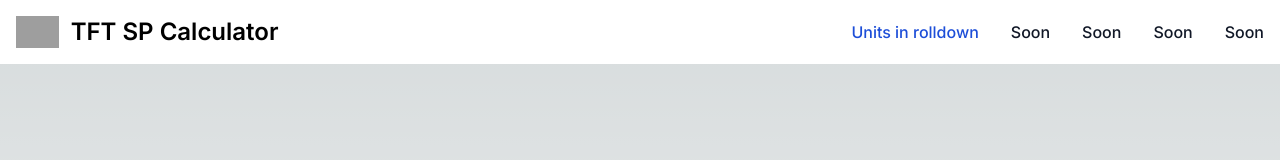
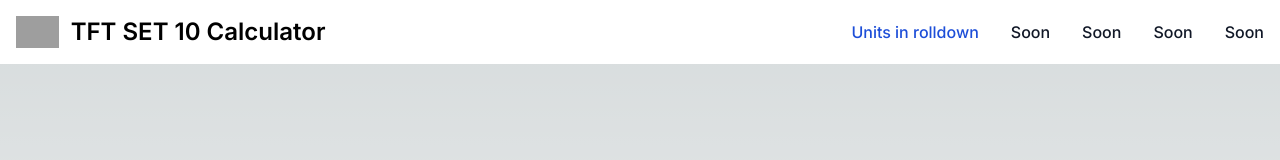
Before and after one commit to SergioPereo/tft-calculator, a Next.js app: page / in a window 1280 px wide. Shown: the top 160 px of the page. Built offline with nearby package versions, Linux system fonts and the light colour scheme; grey boxes are pictures that could not be loaded.

Commit message:
Text change

```diff
--- a/src/app/components/Navbar.js
+++ b/src/app/components/Navbar.js
@@ -5,7 +5,7 @@
             <div className="max-w-screen-xl flex flex-wrap items-center justify-between mx-auto p-4">
                 <a href="/" className="flex items-center space-x-3 rtl:space-x-reverse">
                     <img src="https://flowbite.com/docs/images/logo.svg" className="h-8" alt="Flowbite Logo" />
-                    <span className="self-center text-2xl font-semibold whitespace-nowrap dark:text-white">TFT SP Calculator    </span>
+                    <span className="self-center text-2xl font-semibold whitespace-nowrap dark:text-white">TFT SET 10 Calculator    </span>
                 </a>
                 <button data-collapse-toggle="navbar-default" type="button" className="inline-flex items-center p-2 w-10 h-10 justify-center text-sm text-gray-500 rounded-lg md:hidden hover:bg-gray-100 focus:outline-none focus:ring-2 focus:ring-gray-200 dark:text-gray-400 dark:hover:bg-gray-700 dark:focus:ring-gray-600" aria-controls="navbar-default" aria-expanded="false">
                     <span className="sr-only">Open main menu</span>
```
Also changed, not shown: 1 other file (tests, documents, lock files or other folders).
